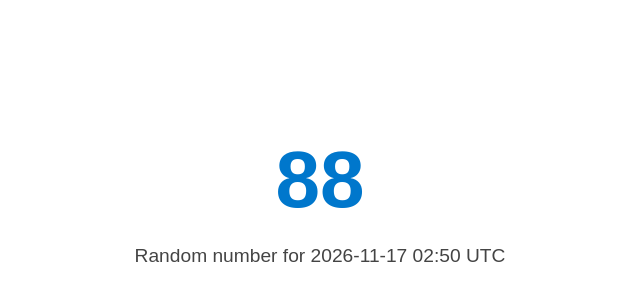
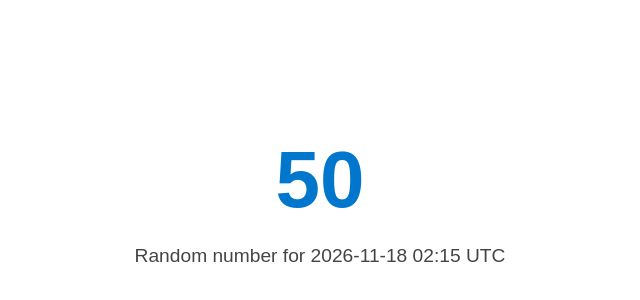
Before and after one commit to Neato-Nick/daily-random-number, a plain HTML site: page index.html in a window 1280 px wide. Shown: the part 58-358 px from the top of the page, 320-960 px from the left. Drawn offline with Linux system fonts and the light colour scheme.

Commit message:
Daily update: Wed Nov 18 02:15:40 UTC 2026

```diff
--- a/index.html
+++ b/index.html
@@ -11,7 +11,7 @@
   </style>
 </head>
 <body>
-  <h1>88</h1>
-  <p>Random number for 2026-11-17 02:50 UTC</p>
+  <h1>50</h1>
+  <p>Random number for 2026-11-18 02:15 UTC</p>
 </body>
 </html>
```
